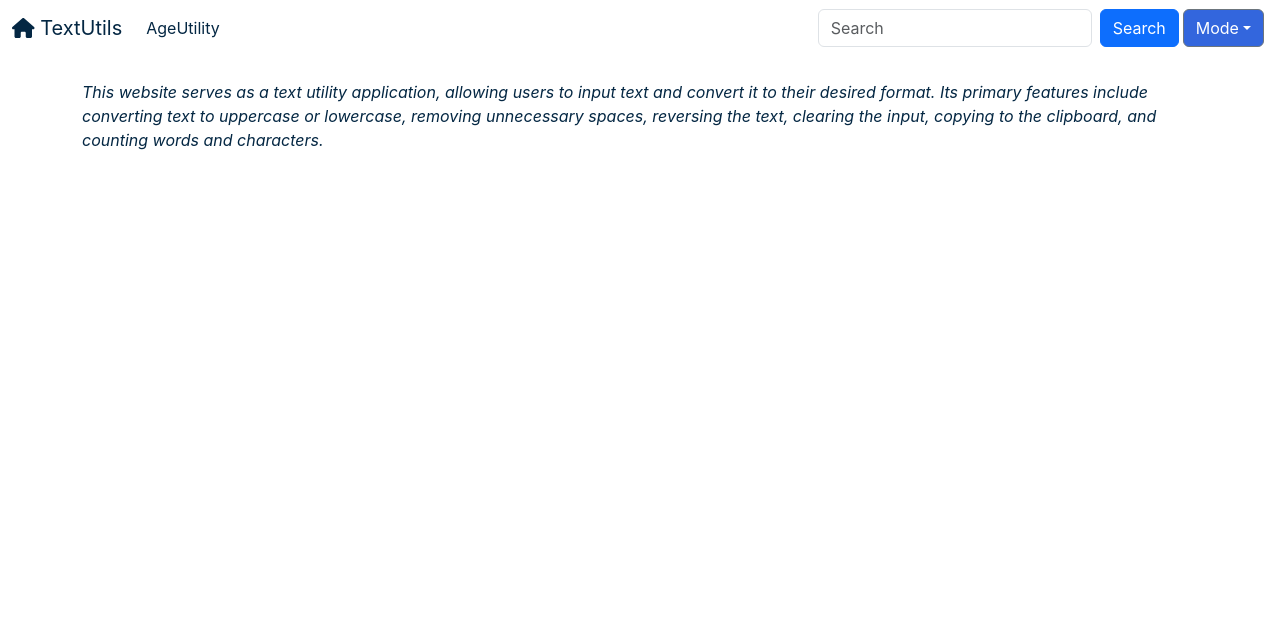
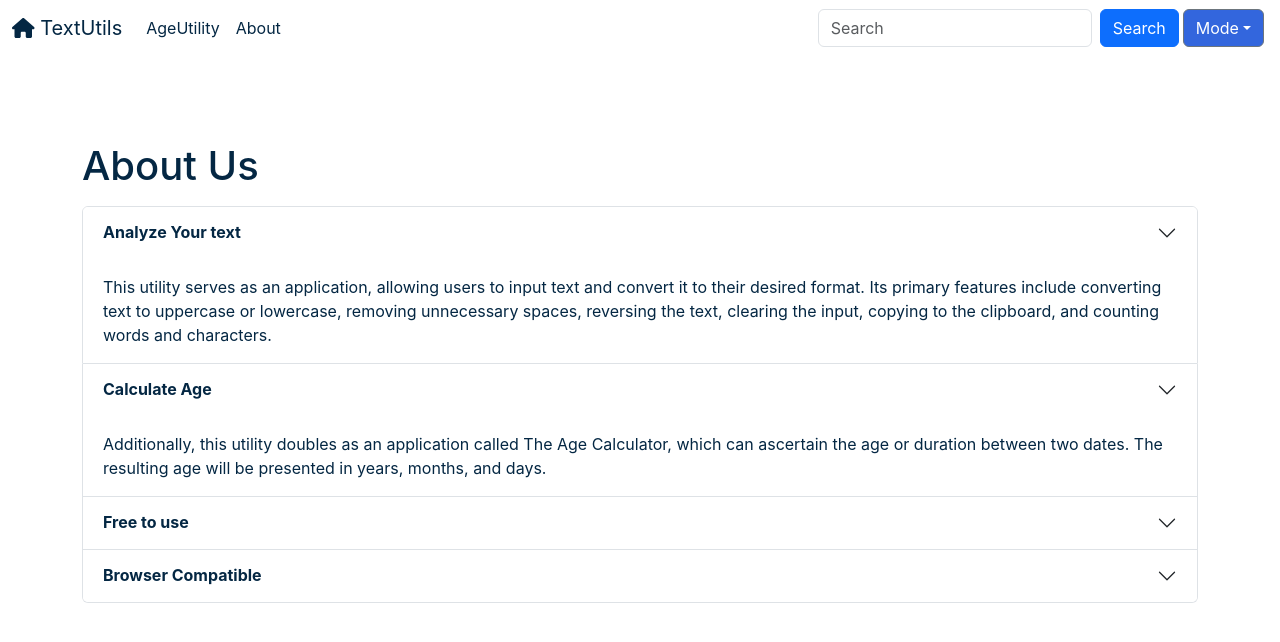
Before and after one commit to manmohanbcs11/flexitool-react, a React (Create React App) app: page /about in a window 1280 px wide. Shown: the top 642 px of the page. Built offline with nearby package versions, Linux system fonts and the light colour scheme.

Commit message:
added layout for alerts

```diff
--- a/src/components/About.tsx
+++ b/src/components/About.tsx
@@ -6,18 +6,97 @@ interface AboutProps {
 export default function About(props: AboutProps) {
 
     const textColor = () => {
-        if (props.mode === 'light' || props.mode === 'white' || props.mode === 'grey') {
+        switch (props.mode) {
+          case 'light':
+          case 'white':
+          case 'grey':
+            return '#042743';
+          default:
+            return 'white';
+        }
+      }
+
+      const backgroundColor = () => {
+        switch (props.mode) {
+          case 'light':
+          case 'grey':
+            return '#f2eded';
+          case 'white':
+            return 'white';
+          case 'dark':
             return "#042743";
-        } else {
-            return "white";
+          case 'blue':
+            return "#4d4db7";
+          case 'black':
+            return "black";
+          case 'red':
+            return "#9d2222";
+          case 'green':
+            return "#167516";
+          default:
+            return 'white';
         }
+      }
+
+    let myStyle = {
+        color: textColor(),
+        backgroundColor: backgroundColor()
     }
 
     return (
-        <div className='container' style={{ color: textColor() }}>
-            <br/>
-            <p><i>This website serves as a text utility application, allowing users to input text and convert it to their desired format. Its primary features include converting text to uppercase or lowercase, removing unnecessary spaces, reversing the text, clearing the input, copying to the clipboard, and counting words and characters.</i></p>
-            <br/>
+        <div className='container' style={myStyle}>
+            <h1 className="my-3" style={myStyle}>About Us</h1>
+            <div className="accordion" id="accordionExample">
+                <div className="accordion-item">
+                    <h2 className="accordion-header" id="headingOne">
+                        <button className="accordion-button collapsed" type="button" style={myStyle} data-bs-toggle="collapse" data-bs-target="#collapseOne" aria-expanded="false" aria-controls="collapseOne">
+                            <strong>Analyze Your text </strong>
+                        </button>
+                    </h2>
+                    <div id="collapseOne" className="accordion-collapse collapsed" aria-labelledby="headingOne" data-bs-parent="#accordionExample">
+                        <div className="accordion-body" style={myStyle}>
+                            This utility serves as an application, allowing users to input text and convert it to their desired format. Its primary features include converting text to uppercase or lowercase, removing unnecessary spaces, reversing the text, clearing the input, copying to the clipboard, and counting words and characters.
+                        </div>
+                    </div>
+                </div>
+                <div className="accordion-item">
+                    <h2 className="accordion-header" id="headingTwo">
+                        <button className="accordion-button collapsed" type="button" style={myStyle} data-bs-toggle="collapse" data-bs-target="#collapseTwo" aria-expanded="false" aria-controls="collapseTwo">
+                            <strong>Calculate Age </strong>
+                        </button>
+                    </h2>
+                    <div id="collapseTwo" className="accordion-collapse collapsed" aria-labelledby="headingTwo" data-bs-parent="#accordionExample">
+                        <div className="accordion-body" style={myStyle}>
+                            Additionally, this utility doubles as an application called The Age Calculator, which can ascertain the age or duration between two dates. The resulting age will be presented in years, months, and days.
+                        </div>
+                    </div>
+                </div>
+                <div className="accordion-item">
+                    <h2 className="accordion-header" id="headingThree">
+                        <button className="accordion-button collapsed" style={myStyle} type="button" data-bs-toggle="collapse" data-bs-target="#collapseThree" aria-expanded="false" aria-controls="collapseThree">
+                            <strong>Free to use </strong>
+                        </button>
+                    </h2>
+                    <div id="collapseThree" className="accordion-collapse collapse" aria-labelledby="headingThree" data-bs-parent="#accordionExample">
+                        <div className="accordion-body" style={myStyle}>
+                            This TextUtility and AgeUtility are entirely free to use and aids users requiring text modifications such as converting text to uppercase or lowercase, removing unnecessary spaces, reversing the text, clearing the input, copying to the clipboard, and counting words and characters.
+                        </div>
+                    </div>
+                </div>
+                <div className="accordion-item">
+                    <h2 className="accordion-header" id="headingFour">
+                        <button className="accordion-button collapsed" style={myStyle} type="button" data-bs-toggle="collapse" data-bs-target="#collapseFour" aria-expanded="false" aria-controls="collapseFour">
+                            <strong>Browser Compatible </strong>
+                        </button>
+                    </h2>
+                    <div id="collapseFour" className="accordion-collapse collapse" aria-labelledby="headingFour" data-bs-parent="#accordionExample">
+                        <div className="accordion-body" style={myStyle}>
+                            This utility functions run seamlessly on any web browser, including Chrome, Firefox, Internet Explorer, Safari, and Opera. It is suitable for counting characters in various contexts such as Facebook posts, blogs, books, Excel documents, PDFs, essays, and calculating Age.
+                        </div>
+                    </div>
+                </div>
+            </div>
+
         </div>
     )
 }
--- a/src/components/Alert.tsx
+++ b/src/components/Alert.tsx
@@ -9,12 +9,14 @@ export function Alert(props: AlertProp) {
   }
 
   return (
-    <>{
-      props.alert && props.alert.type && props.alert.message &&
-      <div className={`alert alert-${props.alert.type} alert-dismissible fade show`} role="alert">
-        <strong>{capitalize(props.alert.type)}</strong>: {props.alert.message}
+    <>
+      <div style={{ height: '70px' }}>
+        {props.alert && props.alert.type && props.alert.message &&
+          <div className={`alert alert-${props.alert.type} alert-dismissible fade show`} role="alert">
+            <strong>{capitalize(props.alert.type)}</strong>: {props.alert.message}
+          </div>
+        }
       </div>
-    }
     </>
   )
 }
--- a/src/components/Navbar.tsx
+++ b/src/components/Navbar.tsx
@@ -60,6 +60,9 @@ export function MyNavbar(navProps: NavProps) {
             <li className="nav-item">
               <NavLink className="nav-link active" style={{ color: textColor() }} to="/age">AgeUtility</NavLink>
             </li>
+            <li className="nav-item">
+              <NavLink className="nav-link active" style={{ color: textColor() }} to="/about">About</NavLink>
+            </li>
           </ul>
           <form className="d-flex" role="search">
             <input className="form-control me-2" type="search" placeholder="Search" aria-label="Search" />
--- a/src/components/TextForm.tsx
+++ b/src/components/TextForm.tsx
@@ -115,20 +115,21 @@ export default function TextForm(props: Props) {
     }
   }
 
-
   return (
     <>
       <div className="container my-2">
+        <p><i style={{ color: textColor() }}>This utility serves as an application, allowing users to input text and convert it to their desired format. Its primary features include converting text to uppercase or lowercase, removing unnecessary spaces, reversing the text, clearing the input, copying to the clipboard, and counting words and characters.</i></p>
+        <br />
         <h2 style={{ color: textColor() }}>{props.heading}</h2>
         <div className="mb-3">
           <textarea className="form-control" value={text} onChange={handleOnChange} style={{ backgroundColor: backgroundColor(), color: textColor() }} id="myBox" rows={10}></textarea>
         </div>
-        <button className="btn btn-primary mx-1" onClick={handleUpperCaseClick}>Convert to Uppercase</button>
-        <button className="btn btn-primary mx-1" onClick={handleLowerCaseClick}>Convert to Lowercase</button>
-        <button className="btn btn-primary mx-1" onClick={handleExtraSpaces}>Remove Extra Spaces</button>
-        <button className="btn btn-primary mx-1" onClick={handleCopyClick}>Copy to Clipboard</button>
-        <button className="btn btn-primary mx-1" onClick={handleReverseClick}>Reverse Text</button>
-        <button className="btn btn-primary mx-1" onClick={handleClearTextClick}>Clear Text</button>
+        <button className="btn btn-primary mx-1 my-1" onClick={handleUpperCaseClick}>Convert to Uppercase</button>
+        <button className="btn btn-primary mx-1 my-1" onClick={handleLowerCaseClick}>Convert to Lowercase</button>
+        <button className="btn btn-primary mx-1 my-1" onClick={handleExtraSpaces}>Remove Extra Spaces</button>
+        <button className="btn btn-primary mx-1 my-1" onClick={handleCopyClick}>Copy to Clipboard</button>
+        <button className="btn btn-primary mx-1 my-1" onClick={handleReverseClick}>Reverse Text</button>
+        <button className="btn btn-primary mx-1 my-1" onClick={handleClearTextClick}>Clear Text</button>
       </div>
       <br />
       <div className="container my-2" style={{ color: textColor() }}>
```
